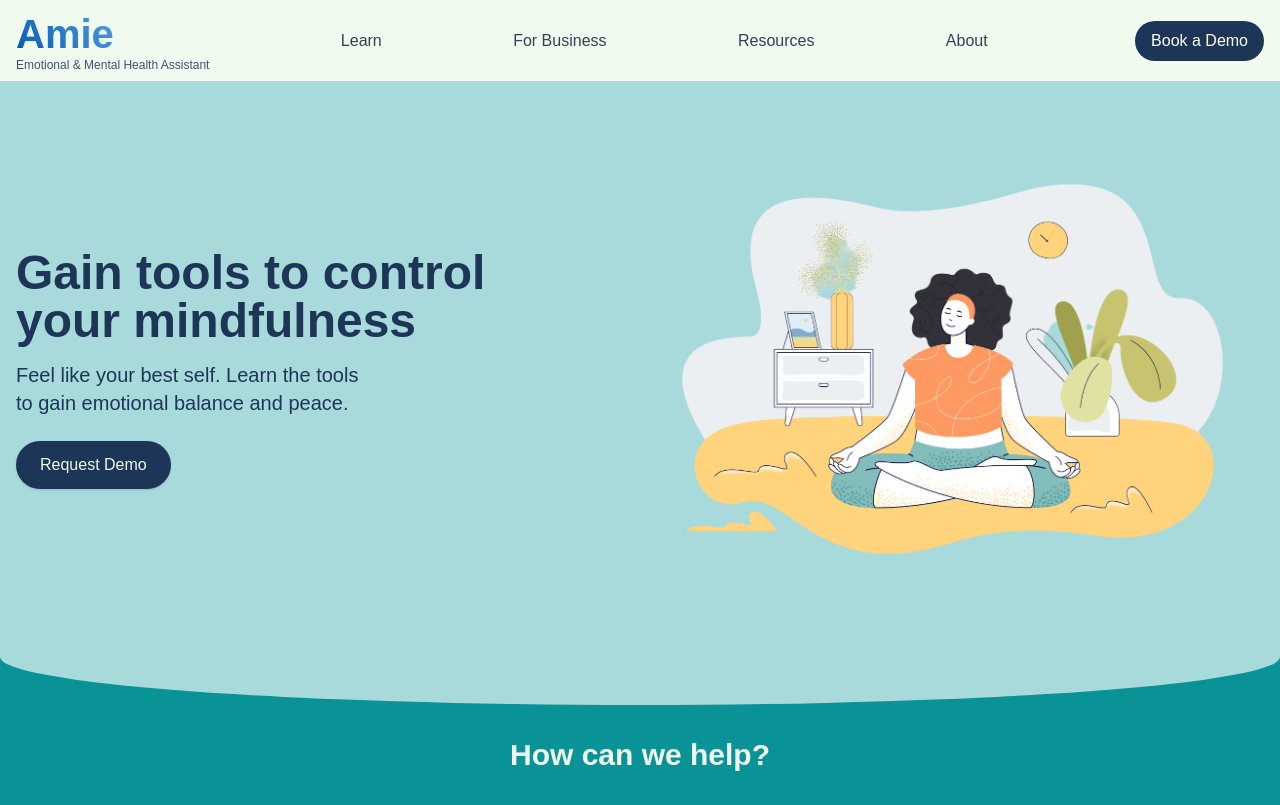
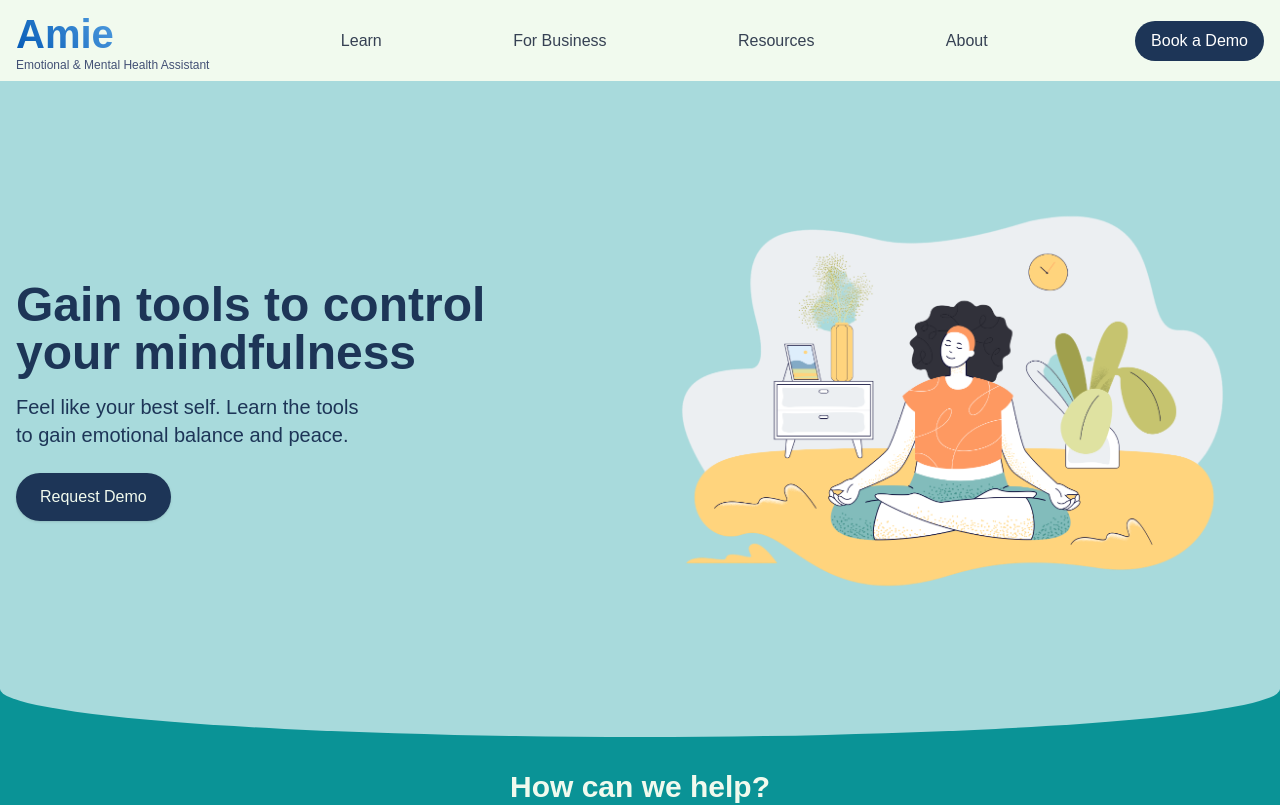
Before and after one commit to akelladeepak/amie-webapp, a React (Vite) app in the folder amie/: page /#/ in a window 1280 px wide. Shown: the top 805 px of the page. Built offline with nearby package versions, Linux system fonts and the light colour scheme; the HTML template or start-up script is replaced by a standard one.

Commit message:
Edit hero section margin

```diff
--- a/amie/src/components/Hero.jsx
+++ b/amie/src/components/Hero.jsx
@@ -5,7 +5,7 @@ import '../assets/styles.css';
 const Hero = () => {
   return (
     <section className="bg-light-blue py-20 z-20">
-      <div className="max-w-7xl mx-auto px-4 flex flex-col md:flex-row items-center">
+      <div className="max-w-7xl mx-auto px-4 flex flex-col md:flex-row items-center mt-0 lg:mt-8">
         {/* Left Column: Text */}
         <div className="md:w-1/2 mb-8 md:mb-0">
           <h1 className="text-4xl md:text-5xl font-bold mb-4 text-[#1d3557]">
@@ -26,7 +26,7 @@ const Hero = () => {
           <img
             src={meditation}
             alt="Meditation illustration"
-            className="w-full fill-transparent"
+            className="w-full"
           />
         </div>
       </div>
```
